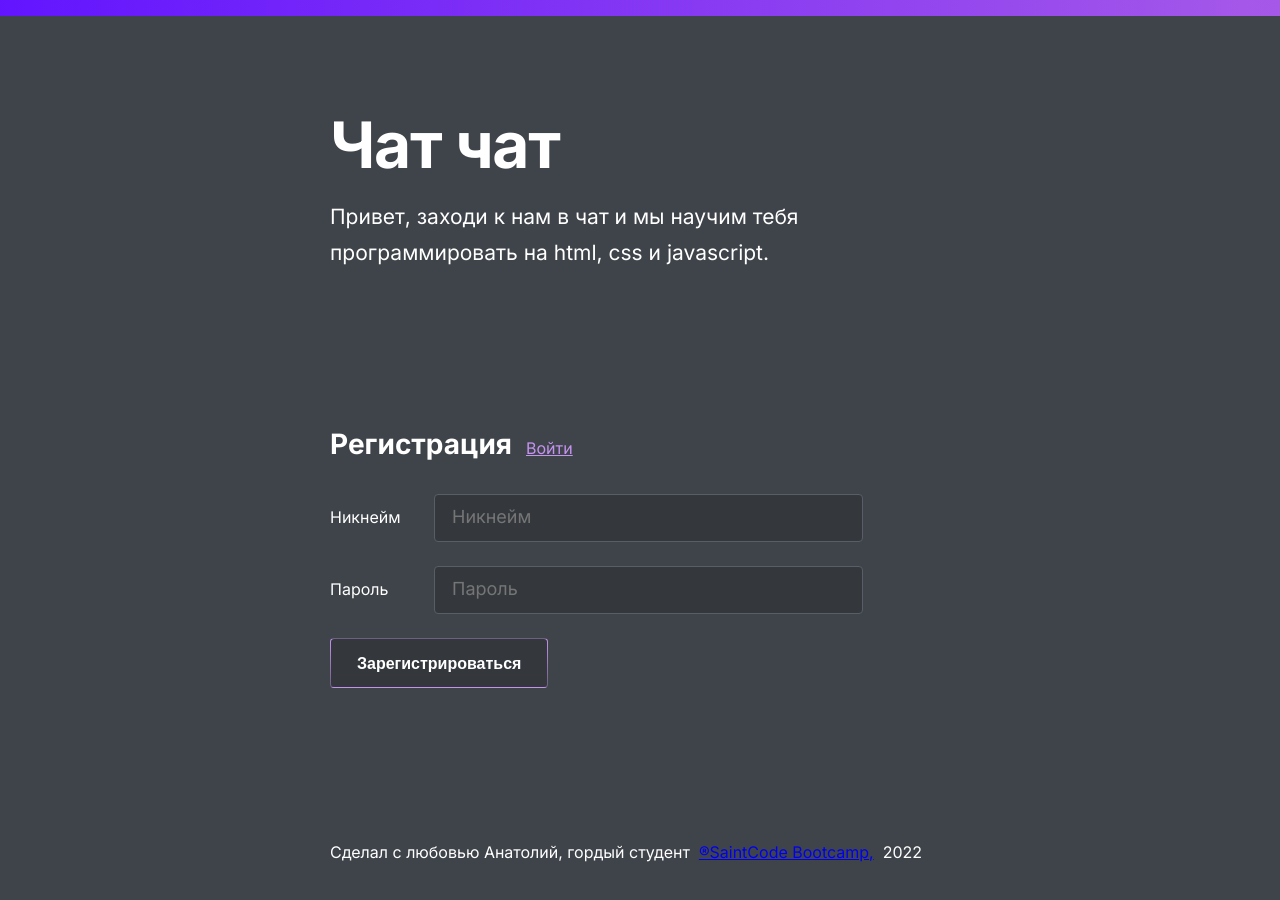
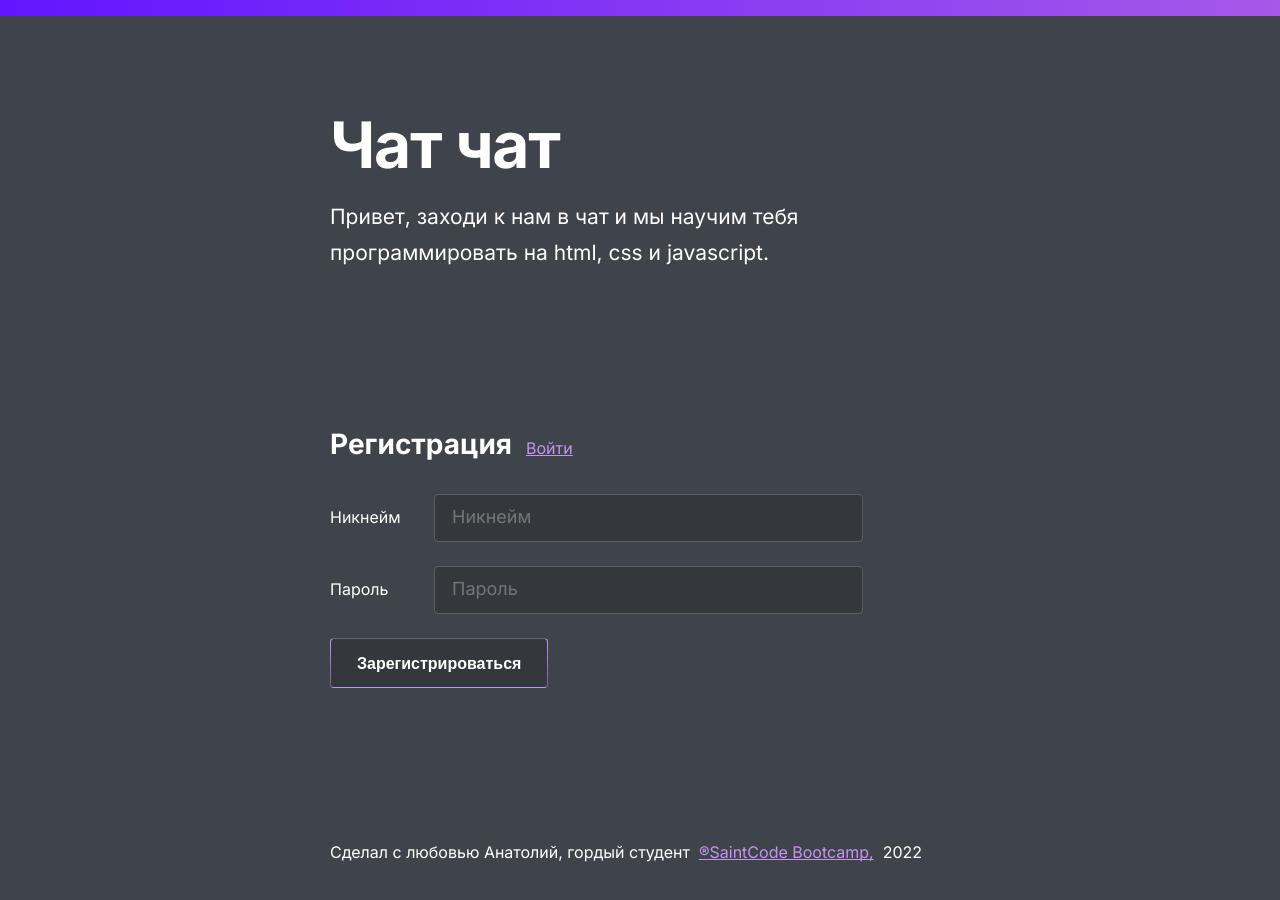
Before and after one commit to AnatolyKostarev/react_chat_socket, a React (Create React App) app: page / in a window 1280 px wide. Shown: the top 900 px of the page. Built offline with nearby package versions, Linux system fonts and the light colour scheme.

Commit message:
Restore <a> styles (#7)

```diff
--- a/src/index.css
+++ b/src/index.css
@@ -21,3 +21,9 @@ body {
   -webkit-user-select: none;
   user-select: none;
 }
+
+a {
+  text-decoration: underline;
+  text-decoration-skip-ink: none;
+  color: #c593f0;
+}
```
